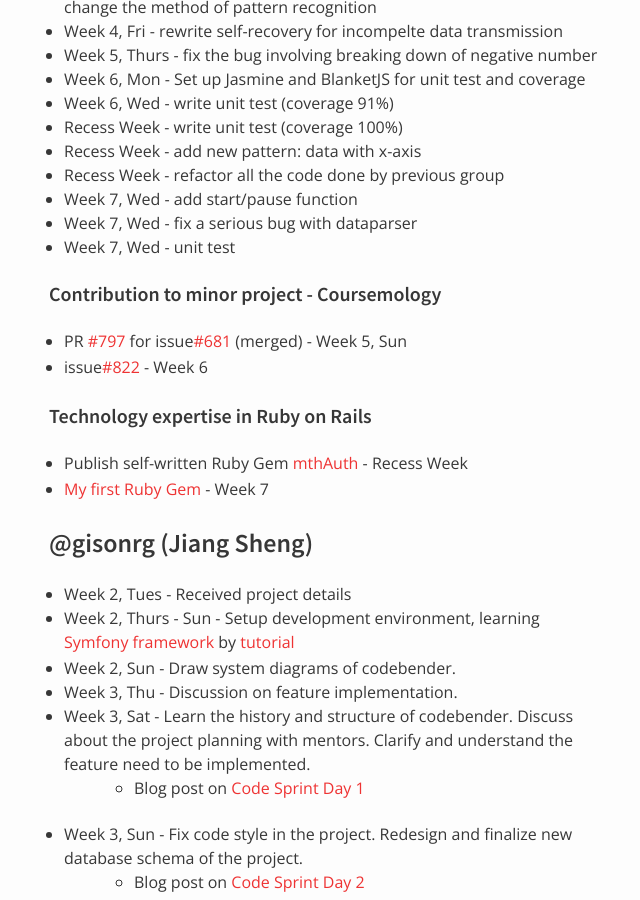
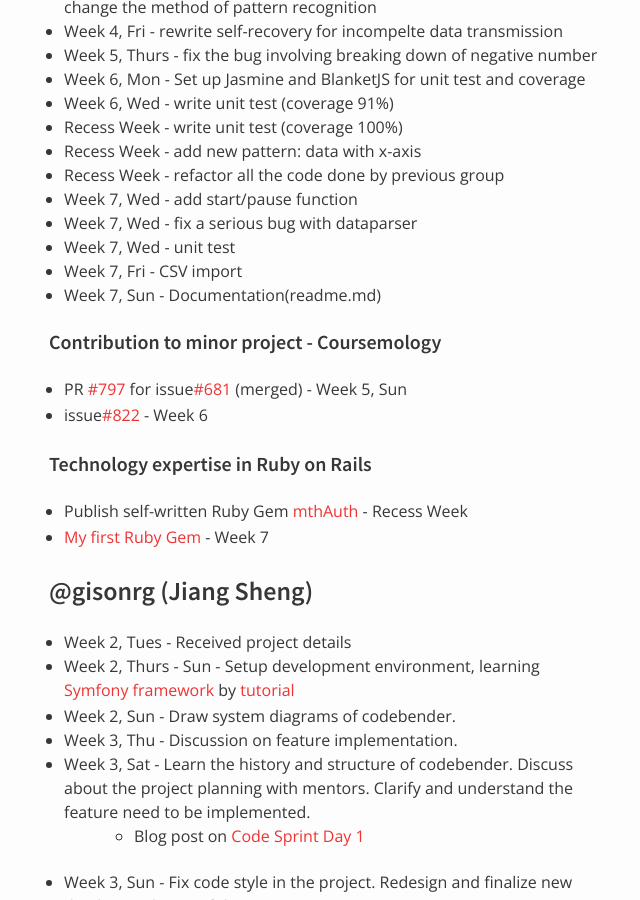
Before and after one commit to nus-oss/cs3281-AY1516S2-website, a Jekyll site: the page built from teams/codebender.md, in a window 1280 px wide and 900 px high, scrolled down 10124 px. Shown: the whole window, without its empty margins (321-961 px from the left). Built offline with Jekyll 4.4.1, drawn with Linux system fonts in a browser that asks for light colours.

Commit message:
tanghao's progress

```diff
--- a/teams/codebender.md
+++ b/teams/codebender.md
@@ -123,9 +123,9 @@
 * [x] add new pattern: multi-line with X-coordinate - Week 7
 * [x] Create GUI for graph plotting, which can be put into IDE - Week 7
 * [x] add new pattern: auto-generated timestamp as X-axis - Week 7
-* [ ] Documenation (on patterns and user manual) - Week 8
+* [x] Documenation (on patterns and user manual) - Week 8
 * [x] Pause and restart the chart plotting - Week 8
-* [ ] CSV Import - Week 8
+* [x] CSV Import - Week 8
 * [ ] User costumization of axis name, data name,etc - Week 9
 
 ## Contributions
@@ -310,6 +310,8 @@
 * Week 7, Wed - add start/pause function
 * Week 7, Wed - fix a serious bug with dataparser
 * Week 7, Wed - unit test
+* Week 7, Fri - CSV import
+* Week 7, Sun - Documentation(readme.md)
 
 #### Contribution to minor project - Coursemology
  * PR [#797](https://github.com/Coursemology/coursemology2/pull/797) for issue[#681](https://github.com/Coursemology/coursemology2/issues/681) (merged) - Week 5, Sun
```
